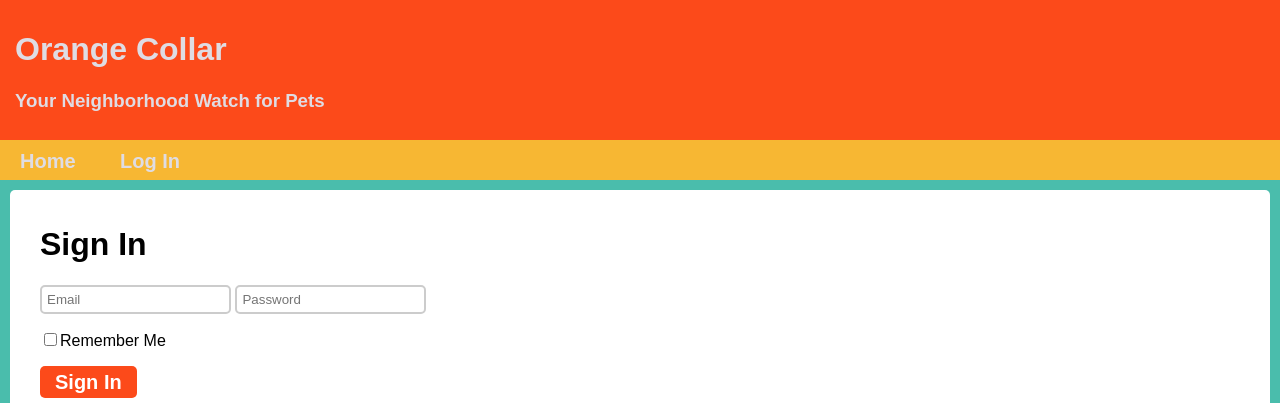
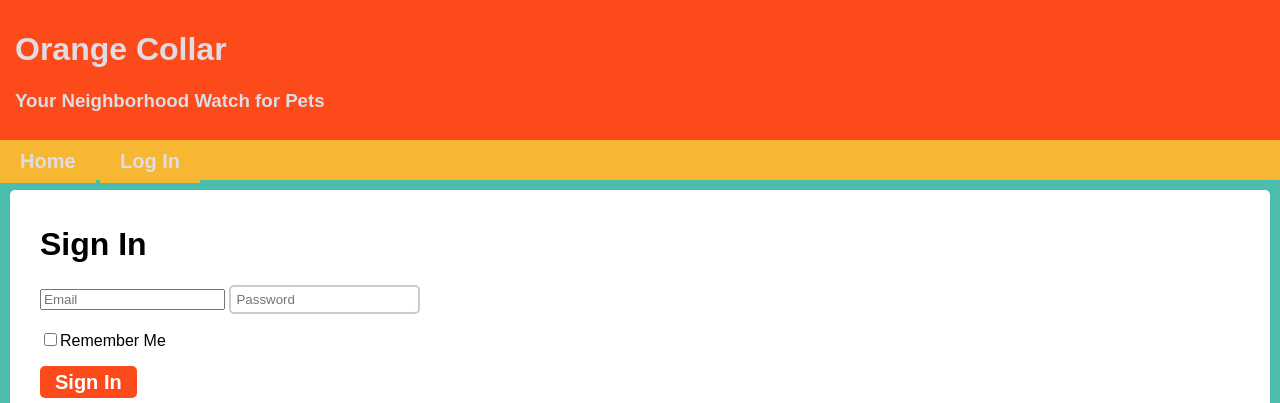
Before and after one commit to brittanymcgarr/orange-collar, a Flask app: a page that uses app/templates/base.html in a window 1280 px wide. Shown: the top 403 px of the page. Run offline with Flask 2, Linux system fonts and the light colour scheme.

Commit message:
Updating some styling for presentation

```diff
--- a/app/static/styles/styles.css
+++ b/app/static/styles/styles.css
@@ -23,6 +23,7 @@ body {
 }
 
 #menu {
+    min-height: 40px;
     height: 5%;
     width: 100%;
     margin: 0px;
@@ -44,6 +45,7 @@ body {
     margin: 0px;
     border: 0px;
     padding-top: 10px;
+    padding-bottom: 10px;
     padding-left: 20px;
     padding-right: 20px;
     background-color: #F7B733;
@@ -55,6 +57,7 @@ body {
 }
 
 #menu a {
+    padding: 0px;
     text-decoration: none;
     font-size: 20px;
     font-weight: bold;
@@ -120,12 +123,6 @@ input[type=password] {
     border-radius: 5px;
 }
 
-input[type=email] {
-    padding: 5px;
-    border: 2px solid #CCCCCC;
-    border-radius: 5px;
-}
-
 input[type=submit] {
     height: 32px;
     padding: 5px 15px;
--- a/app/static/styles/styles_l.css
+++ b/app/static/styles/styles_u.css
@@ -23,6 +23,7 @@ body {
 }
 
 #menu {
+    min-height: 40px;
     height: 5%;
     width: 100%;
     margin: 0px;
@@ -44,6 +45,7 @@ body {
     margin: 0px;
     border: 0px;
     padding-top: 10px;
+    padding-bottom: 10px;
     padding-left: 20px;
     padding-right: 20px;
     background-color: #F7B733;
@@ -55,6 +57,7 @@ body {
 }
 
 #menu a {
+    padding: 0px;
     text-decoration: none;
     font-size: 20px;
     font-weight: bold;
```
